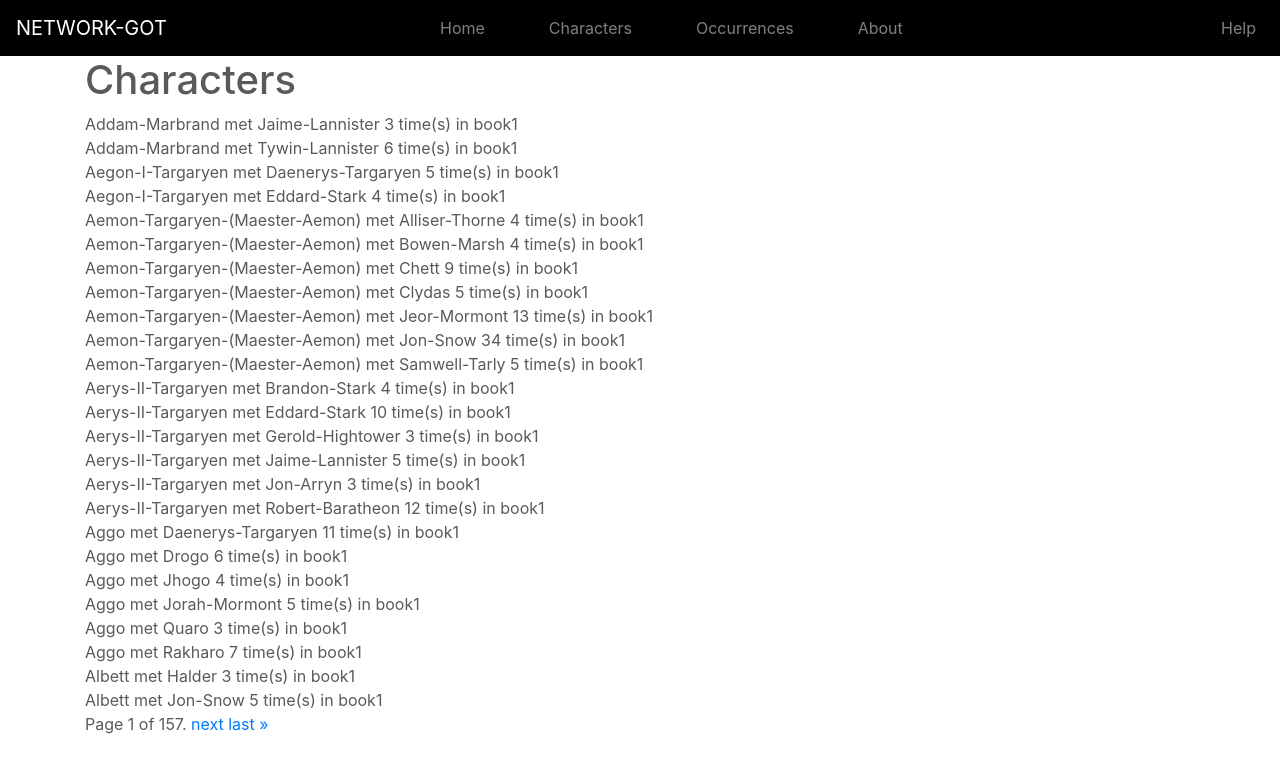
After one commit to capriyan/GOT-networks, a Django app: page /occurrences/ in a window 1280 px wide. The commit adds this page. Shown: the top 773 px of the page. Run offline with Django 3.2, Linux system fonts and the light colour scheme; data comes from the database, SQL or seed files in the repository; both versions use the stored data as it was after the commit; some libraries are stand-ins or nearby versions.

Commit message:
Added some basic models

```diff
--- a/project/app/admin.py
+++ b/project/app/admin.py
@@ -1 +1,6 @@
 from django.contrib import admin
+from app.models import Character, CoOccur, Book
+
+admin.site.register(Character)
+admin.site.register(CoOccur)
+admin.site.register(Book)
--- a/project/app/models.py
+++ b/project/app/models.py
@@ -1,2 +1,26 @@
 from django.db import models
 from django.urls import reverse
+
+class Character(models.Model):
+  name = models.CharField(max_length=100, unique=True)
+  description = models.TextField(blank=True, default='')
+  image = image = models.ImageField(upload_to='uploaded_images',blank=True)
+  co_occurences = models.ManyToManyField("self",through='CoOccur',blank=True,symmetrical=False)
+  def __str__(self):
+    return self.name
+
+class Book(models.Model):
+  name = models.CharField(max_length=50, unique=True)
+  description = models.TextField(blank=True, default='')
+
+  def __str__(self):
+    return self.name
+
+class CoOccur(models.Model):
+  source = models.ForeignKey(Character, related_name="targeted",on_delete=models.CASCADE)
+  target = models.ForeignKey(Character, related_name="sourced",on_delete=models.CASCADE)
+  book = models.ForeignKey(Book, related_name="from_book",on_delete=models.CASCADE)
+  weight = models.PositiveIntegerField()
+
+  def __str__(self):
+    return '{} and {} appeared {} time(s) together in {}'.format(self.source, self.target, self.weight, self.book)
--- a/project/app/templates/app/base.html
+++ b/project/app/templates/app/base.html
@@ -15,7 +15,7 @@
 </head>
 <body>
     <nav class="navbar  navbar-expand-md bg-faded justify-content-center navbar-dark bg-black">
-        <a href="/" class="navbar-brand d-flex w-50 mr-auto">PYCHAN</a>
+        <a href="/" class="navbar-brand d-flex w-50 mr-auto">NETWORK-GOT</a>
         <button class="navbar-toggler" type="button" data-toggle="collapse" data-target="#collapsingNavbar3">
             <span class="navbar-toggler-icon"><i class="fas fa-ellipsis-v"></i></span>
         </button>
@@ -25,24 +25,20 @@
                     <a class="nav-link " href="{% url 'app-home' %}">Home</a>
                 </li>
                 <li class="nav-item mr-5">
-                    <a class="nav-link " href="{% url 'app-about' %}">About</a>
+                    <a class="nav-link " href="{% url 'app-characters' %}">Characters</a>
                 </li>
                 <li class="nav-item mr-5">
-                    <a class="nav-link" href="#">About</a>
+                    <a class="nav-link " href="{% url 'app-occurrences' %}">Occurrences</a>
+                </li>
+                <li class="nav-item mr-5">
+                    <a class="nav-link " href="{% url 'app-about' %}">About</a>
                 </li>
             </ul>
             <ul class="nav navbar-nav ml-auto w-100 justify-content-end">
                 <li class="nav-item">
-                    <a class="nav-link" href="#">
-                        a</a>
+                    <a class="nav-link" href="#">Help</a>
                 </li>
-                <li class="nav-item">
-                    <a class="nav-link" href="#">
-                        b</a>
-                </li>
-                <li class="nav-item">
-                    <a class="nav-link" href="#">c</a>
-                </li>
+
             </ul>
         </div>
     </nav>
--- /dev/null
+++ b/project/app/templates/app/co_occur_list.html
@@ -0,0 +1,25 @@
+{% extends "app/base.html" %}
+{% block content %}
+    <h1>Characters</h1>
+    {% for occurrence in occurrences %}
+    {{ occurrence.source.name }} met {{ occurrence.target.name }} {{ occurrence.weight }} time(s) in {{ occurrence.book.name }}<br>
+    {% endfor %}
+
+<div class="pagination">
+    <span class="step-links">
+        {% if occurrences.has_previous %}
+            <a href="?page=1">&laquo; first</a>
+            <a href="?page={{ occurrences.previous_page_number }}">previous</a>
+        {% endif %}
+
+        <span class="current">
+            Page {{ occurrences.number }} of {{ occurrences.paginator.num_pages }}.
+        </span>
+
+        {% if occurrences.has_next %}
+            <a href="?page={{ occurrences.next_page_number }}">next</a>
+            <a href="?page={{ occurrences.paginator.num_pages }}">last &raquo;</a>
+        {% endif %}
+    </span>
+</div>
+{% endblock content %}
--- a/project/app/templates/app/home.html
+++ b/project/app/templates/app/home.html
@@ -1,5 +1,4 @@
 {% extends "app/base.html" %}
 {% block content %}
     <h1>Home</h1>
-    <button class="btn btn-primary" id="btn-request">Request</button>
 {% endblock content %}
--- a/project/app/urls.py
+++ b/project/app/urls.py
@@ -3,4 +3,6 @@ from . import views
 urlpatterns = [
     path('', views.home, name='app-home'),
     path('about/', views.about, name='app-about'),
+    path('characters/', views.all_characters, name='app-characters'),
+    path('occurrences/', views.all_occurrences, name='app-occurrences'),
 ]
--- a/project/app/views.py
+++ b/project/app/views.py
@@ -1,17 +1,24 @@
-from django.shortcuts import render,HttpResponse
-from django.views.generic import (View,
-                                  CreateView,
-                                  UpdateView,
-                                  DeleteView,
-                                  TemplateView,
-                                  ListView,
-                                  DetailView
-                                  )
-from rest_framework.views import APIView
-from rest_framework.response import Response
-import json
+from django.shortcuts import render
+from django.core.paginator import EmptyPage, PageNotAnInteger, Paginator
+from app.models import Character, Book, CoOccur
+
 def home(request):
     return render(request, 'app/home.html', {'title':'Home'})
 
 def about(request):
     return render(request, 'app/about.html', {'title': 'About'})
+
+def all_characters(request):
+    character_list = Character.objects.all()
+    paginator = Paginator(character_list, 25)
+    page = request.GET.get('page')
+    characters = paginator.get_page(page)
+    return render(request, 'app/character_list.html', {'title': 'Characters', 'characters':characters})
+
+
+def all_occurrences(request):
+    occurrence_list = CoOccur.objects.all()
+    paginator = Paginator(occurrence_list, 25)
+    page = request.GET.get('page')
+    occurrences = paginator.get_page(page)
+    return render(request, 'app/co_occur_list.html', {'title': 'Co-occurrences', 'occurrences':occurrences})
```
Also changed, not shown: project/app/templates/app/character_list.html (added, +25 -0 lines), project/app/migrations/0001_initial.py (added), project/db.sqlite3.
